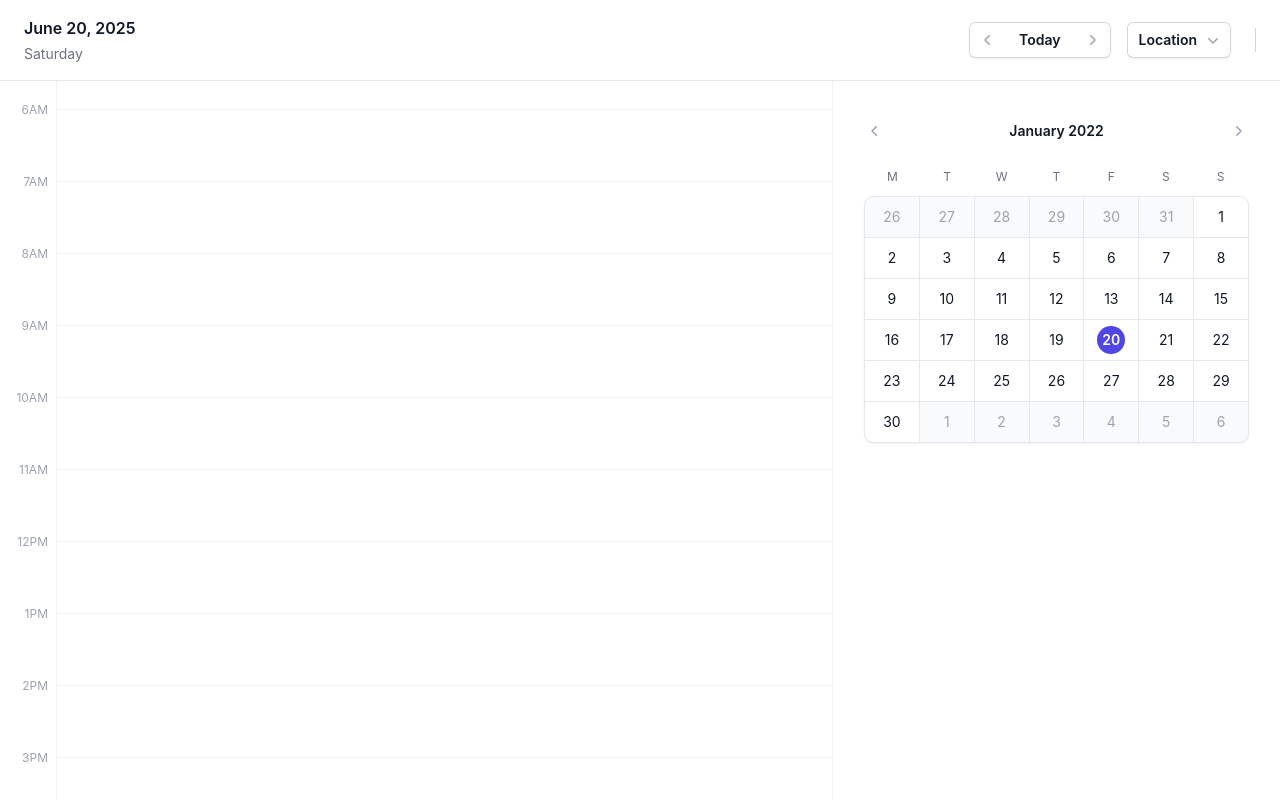
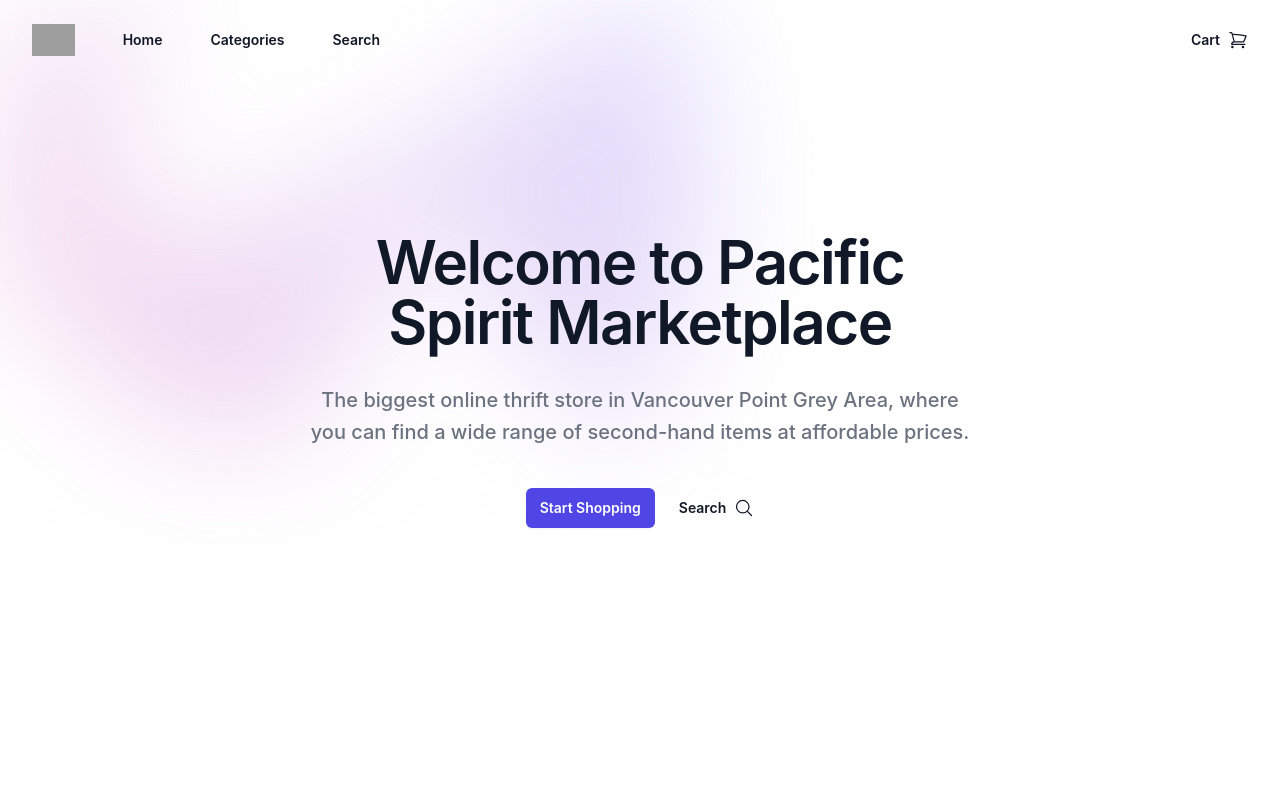
Before and after one commit to JYC-L/open-tennis-court-vancouver, a React (Create React App) app in the folder frontend/: page / in a window 1280 px wide. Shown: the top 800 px of the page. Built offline with nearby package versions, Linux system fonts and the light colour scheme; grey boxes are pictures that could not be loaded.

Commit message:
Assignment UI Reuse

```diff
--- a/frontend/package.json
+++ b/frontend/package.json
@@ -9,8 +9,9 @@
     "@testing-library/jest-dom": "^6.6.3",
     "@testing-library/react": "^16.3.0",
     "@testing-library/user-event": "^13.5.0",
-    "react": "^19.1.0",
-    "react-dom": "^19.1.0",
+    "react": "^18.2.0",
+    "react-dom": "^18.2.0",
+    "react-router-dom": "^6.30.1",
     "react-scripts": "5.0.1",
     "web-vitals": "^2.1.4"
   },
--- /dev/null
+++ b/frontend/src/App.tsx
@@ -0,0 +1,15 @@
+import { BrowserRouter as Router, Routes, Route, Link } from "react-router-dom";
+import Calender from "./pages/Calender.tsx";
+import "./App.css";
+import Home from "./pages/Home.tsx";
+
+export default function App() {
+  return (
+    <Router>
+      <Routes>
+        <Route path="/" element={<Home />} />
+        <Route path="/calender" element={<Calender />} />
+      </Routes>
+    </Router>
+  );
+}
--- a/frontend/src/App.js
+++ b/frontend/src/pages/Calender.tsx
@@ -1,5 +1,6 @@
 "use client";
-import "./App.css";
+import React from "react";
+import "../App.css";
 import { Menu, MenuButton, MenuItem, MenuItems } from "@headlessui/react";
 import {
   ChevronDownIcon,
@@ -9,7 +10,17 @@
 } from "@heroicons/react/20/solid";
 import { useEffect, useRef, useState } from "react";
 
-const sampleEvents = {
+type Event = {
+  title: string;
+  time: string;
+  color: string;
+};
+
+type EventsMap = {
+  [date: string]: Event[];
+};
+
+const sampleEvents: EventsMap = {
   "2025-06-04": [
     {
       title:
@@ -143,7 +154,7 @@
 };
 
 // return gridRow based on time
-function getGridRow(time, duration = 60) {
+function getGridRow(time: string, duration: number = 60): string {
   // time: "HH:mm"，duration: calculated in minutes
   const [h, m] = time.split(":").map(Number);
   // 6AM=0，1 hr=12 unitt，1 unit=5 mins
@@ -152,9 +163,20 @@
   return `${start} / span ${span}`;
 }
 
-function getDaysForMonth(year, month, selectedDate) {
+type Day = {
+  date: string;
+  isCurrentMonth: boolean;
+  isToday: boolean;
+  isSelected: boolean;
+};
+
+function getDaysForMonth(
+  year: number,
+  month: number,
+  selectedDate: string
+): Day[] {
   // month: 0-based (0=Jan)
-  const days = [];
+  const days: Day[] = [];
   const firstDay = new Date(Date.UTC(year, month, 1));
   const lastDay = new Date(Date.UTC(year, month + 1, 0));
   const today = new Date(
@@ -218,14 +240,14 @@
   return days;
 }
 
-function classNames(...classes) {
+function classNames(...classes: (string | false | undefined)[]): string {
   return classes.filter(Boolean).join(" ");
 }
 
 export default function Calender() {
-  const container = useRef(null);
-  const containerNav = useRef(null);
-  const containerOffset = useRef(null);
+  const container = useRef();
+  const containerNav = useRef();
+  const containerOffset = useRef();
 
   // Get Vancouver Local Date
   const vancouverNow = new Date(
@@ -273,7 +295,7 @@
   // const [weekStartDate, setWeekStartDate] = useState(selectedDate);
 
   // Get the Monday of the week of a given date
-  function getWeekStart(dateStr) {
+  function getWeekStart(dateStr: string): Date {
     const date = new Date(dateStr);
     const day = date.getDay() || 7;
     date.setDate(date.getDate() - day + 1);
@@ -281,7 +303,7 @@
   }
 
   // Switch to the previous week
-  function handlePrev() {
+  function handlePrev(): void {
     // Mobile, switch to the previous week
     const start = getWeekStart(selectedDate);
     start.setDate(start.getDate() - 7);
@@ -289,7 +311,7 @@
   }
 
   // Switch to the next week
-  function handleNext() {
+  function handleNext(): void {
     const start = getWeekStart(selectedDate);
     start.setDate(start.getDate() + 7);
     setSelectedDate(start.toISOString().slice(0, 10));
--- /dev/null
+++ b/frontend/src/pages/Home.tsx
@@ -0,0 +1,167 @@
+import { Link } from "react-router-dom";
+import "../App.css";
+import React, { useState } from "react";
+import { Dialog, DialogPanel } from "@headlessui/react";
+import {
+  Bars3Icon,
+  XMarkIcon,
+  ShoppingCartIcon,
+} from "@heroicons/react/24/outline";
+import { MagnifyingGlassIcon } from "@heroicons/react/24/outline";
+
+export default function Home() {
+  const navigation = [
+    { name: "Home", href: "/" },
+    { name: "Categories", href: "/categories" },
+    { name: "Search", href: "/search" },
+  ];
+  const [mobileNavigationOpen, setMobileNavigationOpen] = useState(false);
+
+  return (
+    <div>
+      <header className="z-50 relative">
+        <nav
+          aria-label="Global"
+          className="mx-auto flex max-w-7xl items-center justify-between p-6 lg:px-8"
+        >
+          <div className="flex items-center gap-x-12">
+            <Link to="/" className="-m-1.5 p-1.5">
+              <img alt="" src="/images/logo.png" className="h-8 w-auto" />
+            </Link>
+            <div className="hidden lg:flex lg:gap-x-12">
+              {navigation.map((item) => (
+                <Link
+                  key={item.name}
+                  to={item.href}
+                  className="text-sm/6 font-semibold text-gray-900"
+                >
+                  {item.name}
+                </Link>
+              ))}
+            </div>
+          </div>
+          {!mobileNavigationOpen && (
+            <div className="flex lg:hidden">
+              <button
+                type="button"
+                onClick={() => setMobileNavigationOpen(true)}
+                className="-m-2.5 inline-flex items-center justify-center rounded-md p-2.5 text-gray-700"
+              >
+                <Bars3Icon aria-hidden="true" className="size-6" />
+              </button>
+            </div>
+          )}
+          <div className="hidden lg:flex">
+            <Link
+              to="/cart"
+              className="text-sm/6 font-semibold text-gray-900 flex items-center gap-1"
+            >
+              Cart
+              <ShoppingCartIcon className="h-5 w-5 ml-1" aria-hidden="true" />
+            </Link>
+          </div>
+        </nav>
+        <Dialog
+          open={mobileNavigationOpen}
+          onClose={setMobileNavigationOpen}
+          className="lg:hidden"
+        >
+          <div className="fixed inset-0 z-10" />
+          <DialogPanel className="fixed inset-y-0 right-0 z-10 w-full overflow-y-auto bg-white px-6 py-6 sm:max-w-sm sm:ring-1 sm:ring-gray-900/10">
+            <div className="flex items-center justify-between">
+              <Link to="/" className="-m-1.5 p-1.5">
+                <img alt="" src="/images/logo.png" className="h-8 w-auto" />
+              </Link>
+              <button
+                type="button"
+                onClick={() => setMobileNavigationOpen(false)}
+                className="-m-2.5 rounded-md p-2.5 text-gray-700"
+              >
+                <XMarkIcon aria-hidden="true" className="size-6" />
+              </button>
+            </div>
+            <div className="mt-6 flow-root">
+              <div className="-my-6 divide-y divide-gray-500/10">
+                <div className="space-y-2 py-6">
+                  {navigation.map((item) => (
+                    <Link
+                      key={item.name}
+                      to={item.href}
+                      className="-mx-3 block rounded-lg px-3 py-2 text-base/7 font-semibold text-gray-900 hover:bg-gray-50"
+                      onClick={() => setMobileNavigationOpen(false)}
+                    >
+                      {item.name}
+                    </Link>
+                  ))}
+                </div>
+                <div className="py-6">
+                  <Link
+                    to="/cart"
+                    className="text-sm/6 font-semibold text-gray-900 flex items-center gap-1"
+                    onClick={() => setMobileNavigationOpen(false)}
+                  >
+                    Cart
+                    <ShoppingCartIcon
+                      className="h-5 w-5 ml-1"
+                      aria-hidden="true"
+                    />
+                  </Link>
+                </div>
+              </div>
+            </div>
+          </DialogPanel>
+        </Dialog>
+      </header>
+      <main className="relative z-10">
+        <div className="bg-white">
+          <div className="relative isolate pt-14">
+            <div
+              aria-hidden="true"
+              className="absolute inset-x-0 -top-40 -z-10 transform-gpu overflow-hidden blur-3xl sm:-top-80"
+            >
+              <div
+                style={{
+                  clipPath:
+                    "polygon(74.1% 44.1%, 100% 61.6%, 97.5% 26.9%, 85.5% 0.1%, 80.7% 2%, 72.5% 32.5%, 60.2% 62.4%, 52.4% 68.1%, 47.5% 58.3%, 45.2% 34.5%, 27.5% 76.7%, 0.1% 64.9%, 17.9% 100%, 27.6% 76.8%, 76.1% 97.7%, 74.1% 44.1%)",
+                }}
+                className="relative left-[calc(50%-11rem)] aspect-[1155/678] w-[36.125rem] -translate-x-1/2 rotate-[30deg] bg-gradient-to-tr from-[#ff80b5] to-[#9089fc] opacity-30 sm:left-[calc(50%-30rem)] sm:w-[72.1875rem]"
+              />
+            </div>
+            <div className="py-12 sm:py-24 lg:pb-40">
+              <div className="mx-auto max-w-7xl px-6 lg:px-8">
+                <div className="mx-auto max-w-2xl text-center">
+                  <h1 className="text-balance text-3xl font-semibold tracking-tight text-gray-900 sm:text-6xl">
+                    Welcome to Pacific Spirit Marketplace
+                  </h1>
+                  <p className="mt-8 text-pretty text-sm font-medium text-gray-500 sm:text-xl/8">
+                    The biggest online thrift store in Vancouver Point Grey
+                    Area, where you can find a wide range of second-hand items
+                    at affordable prices.
+                  </p>
+                  <div className="mt-10 flex items-center justify-center gap-x-6">
+                    <Link
+                      to="/categories"
+                      className="rounded-md bg-indigo-600 px-3.5 py-2.5 text-sm font-semibold text-white shadow-sm hover:bg-indigo-500 focus-visible:outline focus-visible:outline-2 focus-visible:outline-offset-2 focus-visible:outline-indigo-600"
+                    >
+                      Start Shopping
+                    </Link>
+                    <Link
+                      to="/search"
+                      className="text-sm/6 font-semibold text-gray-900 flex items-center gap-1"
+                    >
+                      Search
+                      <MagnifyingGlassIcon
+                        className="h-5 w-5 ml-1"
+                        aria-hidden="true"
+                      />
+                    </Link>
+                  </div>
+                </div>
+              </div>
+            </div>
+          </div>
+        </div>
+      </main>
+    </div>
+  );
+}
```
Also changed, not shown: frontend/src/index.js (+6 -6 lines), 1 other file (tests, documents, lock files or other folders).
